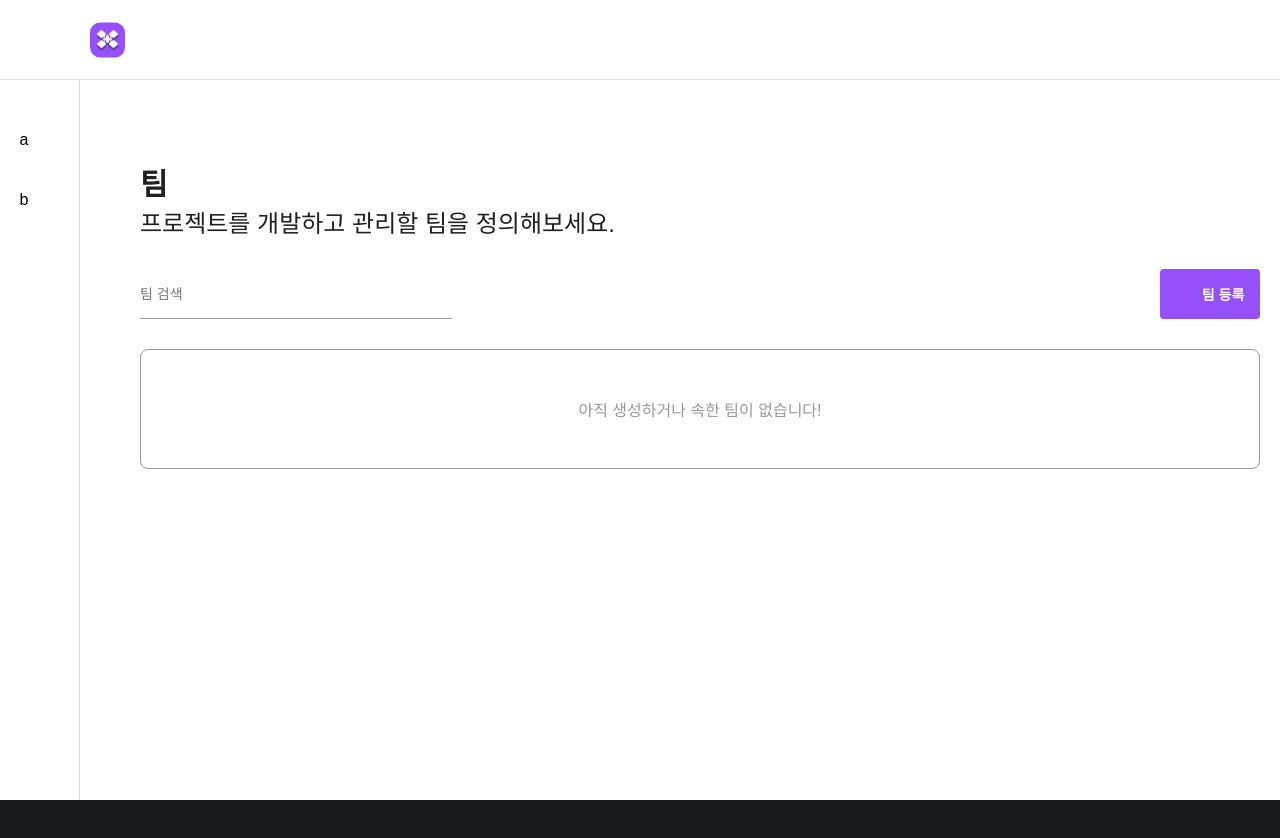
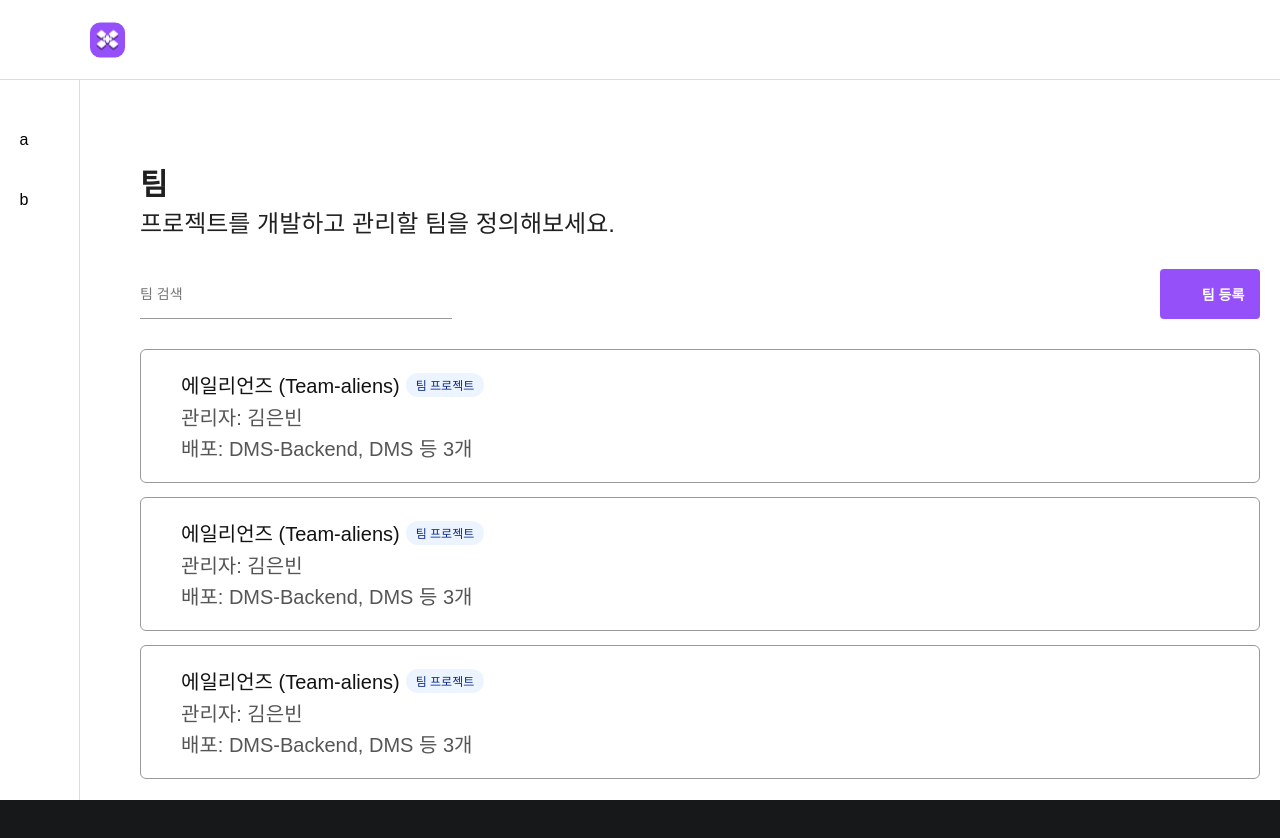
Before and after one commit to team-xquare/xquare-infra-frontend, a React (Vite) app: page /team in a window 1280 px wide. Shown: the top 838 px of the page. Built offline with nearby package versions, Linux system fonts and the light colour scheme; some icons are missing; a web font is replaced by a local one.

Commit message:
design :: team page

```diff
--- a/src/pages/Team/index.tsx
+++ b/src/pages/Team/index.tsx
@@ -3,6 +3,37 @@ import { Sidebar } from '@/components/common/sidebar';
 import { XButton } from '@/components/common/XButton';
 import { Icon } from '@iconify/react';
 import { theme } from '@/style/theme';
+import { TeamContainer } from '@/components/Team/TeamContainer';
+
+type TagType = 'club' | 'team' | 'alone' | 'etc';
+
+type TeamType = {
+  name: string;
+  admin: string;
+  deploy: string[];
+  tag: TagType;
+};
+
+const dummy: TeamType[] = [
+  {
+    name: '에일리언즈 (Team-aliens)',
+    admin: '김은빈',
+    deploy: ['DMS-Backend', 'DMS', 'DMS-admin', 'DMS-admin-front', 'DMS-auth'],
+    tag: 'team',
+  },
+  {
+    name: '에일리언즈 (Team-aliens)',
+    admin: '김은빈',
+    deploy: ['DMS-Backend', 'DMS', 'DMS-admin', 'DMS-admin-front', 'DMS-auth'],
+    tag: 'team',
+  },
+  {
+    name: '에일리언즈 (Team-aliens)',
+    admin: '김은빈',
+    deploy: ['DMS-Backend', 'DMS', 'DMS-admin', 'DMS-admin-front', 'DMS-auth'],
+    tag: 'team',
+  },
+];
 
 export const Team = () => {
   return (
@@ -29,7 +60,23 @@ export const Team = () => {
             <Icon icon={'ic:round-plus'} width={20} height={20} />팀 등록
           </XButton>
         </UtilContainer>
-        <TipBox>아직 생성하거나 속한 팀이 없습니다!</TipBox>
+        <ContainerWrapper>
+          {dummy.length > 0 ? (
+            dummy.map((element, index) => {
+              return (
+                <TeamContainer
+                  key={index}
+                  name={element.name}
+                  admin={element.admin}
+                  deploy={element.deploy}
+                  tag={element.tag}
+                />
+              );
+            })
+          ) : (
+            <TipBox>아직 생성하거나 속한 팀이 없습니다!</TipBox>
+          )}
+        </ContainerWrapper>
       </Container>
     </Wrapper>
   );
@@ -103,3 +150,11 @@ const TipBox = styled.div`
   align-items: center;
   border-radius: 8px;
 `;
+
+const ContainerWrapper = styled.div`
+  display: flex;
+  flex-direction: column;
+  align-items: center;
+  justify-content: start;
+  gap: 14px;
+`;
```
